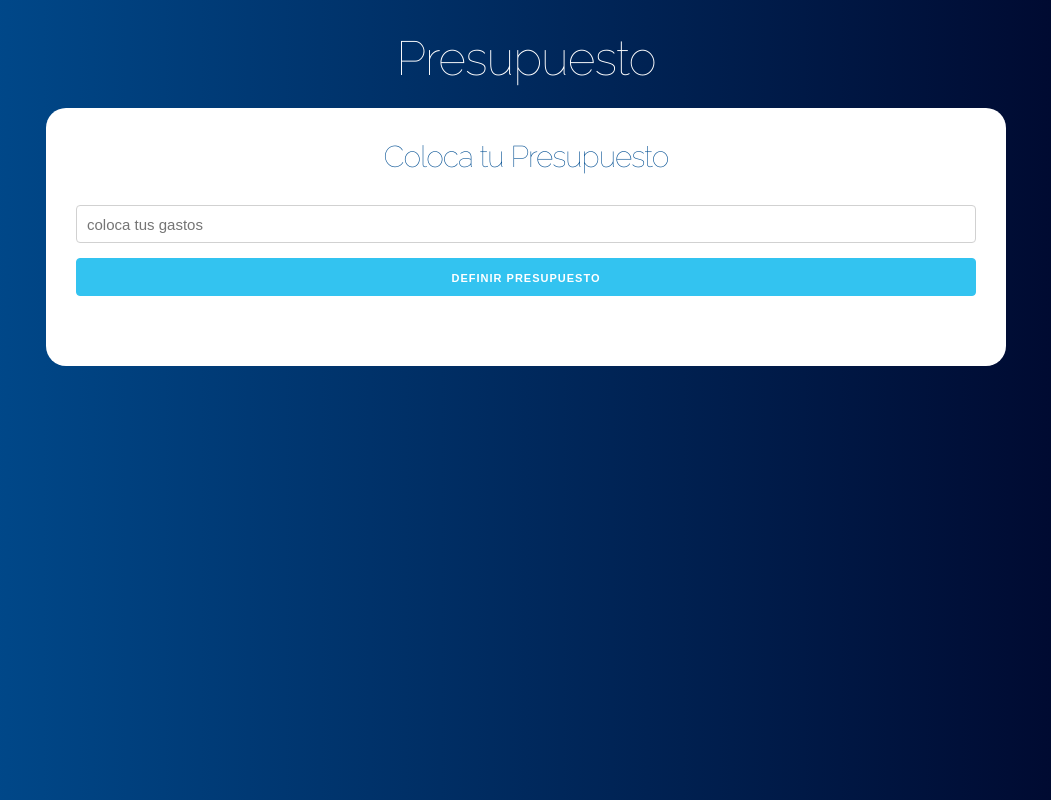
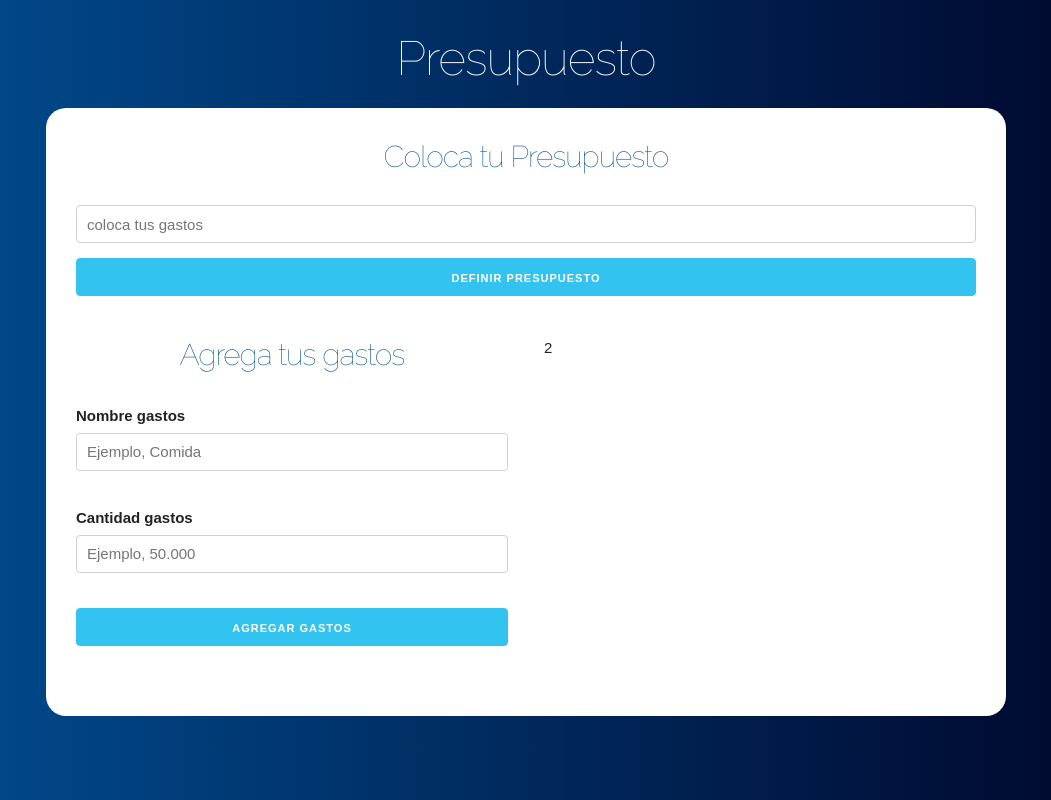
Before and after one commit to cristianaparra/-budget-Control, a React (Create React App) app: page / in a window 1280 px wide. Shown: the whole page, without its empty margins (114-1165 px from the left). Built offline with nearby package versions, Linux system fonts and the light colour scheme.

Commit message:
creacion components Formulario y visualizacion en dom

```diff
--- a/src/App.js
+++ b/src/App.js
@@ -1,9 +1,11 @@
-import React,{Fragment, useState} from 'react';
+import React, { useState } from 'react';
 import Pregunta from './components/Pregunta'
+import Formulario from './components/Formulario'
+
 
 function App() {
 
-  //state
+  //state para guardar nuestro presupuesto
   const [presupuesto, guardarPresupuesto] = useState(0);
   const [diferencia, guardarDiferencia] = useState(false);
 
@@ -15,10 +17,18 @@ function App() {
 
         <div className='contenido-principal contenido'>
           <Pregunta
-          guardarPresupuesto={guardarPresupuesto}
-          guardarDiferencia={guardarDiferencia}
+            guardarPresupuesto={guardarPresupuesto}
+            guardarDiferencia={guardarDiferencia}
           />
 
+          <div className='row'>
+            <div className='one-half column'>
+              <Formulario />
+            </div>
+            <div className='one-half column'>
+              2
+            </div>
+          </div>
         </div>
       </header>
     </div>
--- /dev/null
+++ b/src/components/Formulario.js
@@ -0,0 +1,36 @@
+import React from 'react';
+
+const Formulario = () => {
+    return (
+        <form>
+            <h2>Agrega tus gastos</h2>
+
+            <div className='campo'>
+                <label>Nombre gastos</label>
+                <input
+                    type='text'
+                    className='u-full-width'
+                    placeholder='Ejemplo, Comida'
+                />
+            </div>
+
+            <div className='campo'>
+                <label>Cantidad gastos</label>
+                <input
+                    type='number'
+                    className='u-full-width'
+                    placeholder='Ejemplo, 50.000'
+                />
+            </div>
+
+            <input
+            type='submit'
+            className='button-primary u-full-width'
+            value='Agregar Gastos'
+            />
+        </form>
+
+    );
+}
+
+export default Formulario;
```
